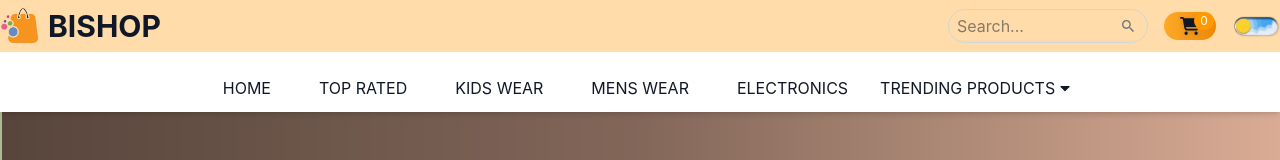
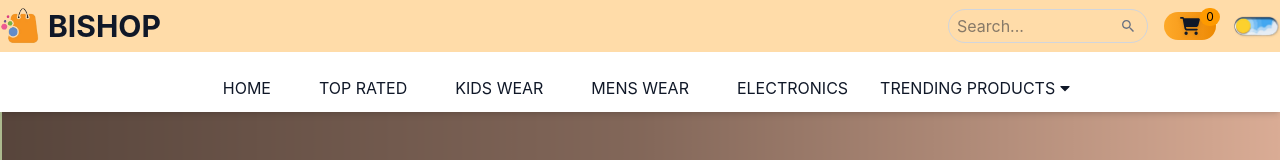
Before and after one commit to vankhanhitb/react-basic, a React (Vite) app in the folder my-app/: page / in a window 1280 px wide. Shown: the top 160 px of the page. Built offline with nearby package versions, Linux system fonts and the light colour scheme.

Commit message:
update style to showModal

```diff
--- a/my-app/src/components/Header/Header.tsx
+++ b/my-app/src/components/Header/Header.tsx
@@ -113,10 +113,10 @@ export default function Header() {
             {/* Order Button */}
             <button
             onClick={() => dispatch(showModal())}
-            className="relative bg-linear-to-r from-primary to-secondary transition-all duration-20 py-1 px-4 rounded-full flex items-center gap-3 group"
+            className="relative bg-linear-to-r from-primary to-secondary transition-all duration-20 py-1 px-4 rounded-full flex items-center gap-3 group cursor-pointer"
             >
               <FaCartShopping className="relative z-2 text-xl drop-shadow-sm cursor-pointer" />
-              <span className="min-w-5 text-[12px] absolute z-3 top-0 right-0.5 text-white border-gray-300 rounded-full transition-all duration-200 bg-amber-500">{itemCount ? itemCount : 0}</span>
+              <span className="min-w-5 text-[12px] absolute z-3 -top-1 -right-1 text-black border-gray-300 rounded-full transition-all duration-200 bg-amber-500">{itemCount ? itemCount : 0}</span>
             </button>
             {/* Darkmode Switch */}
             <div>
```
